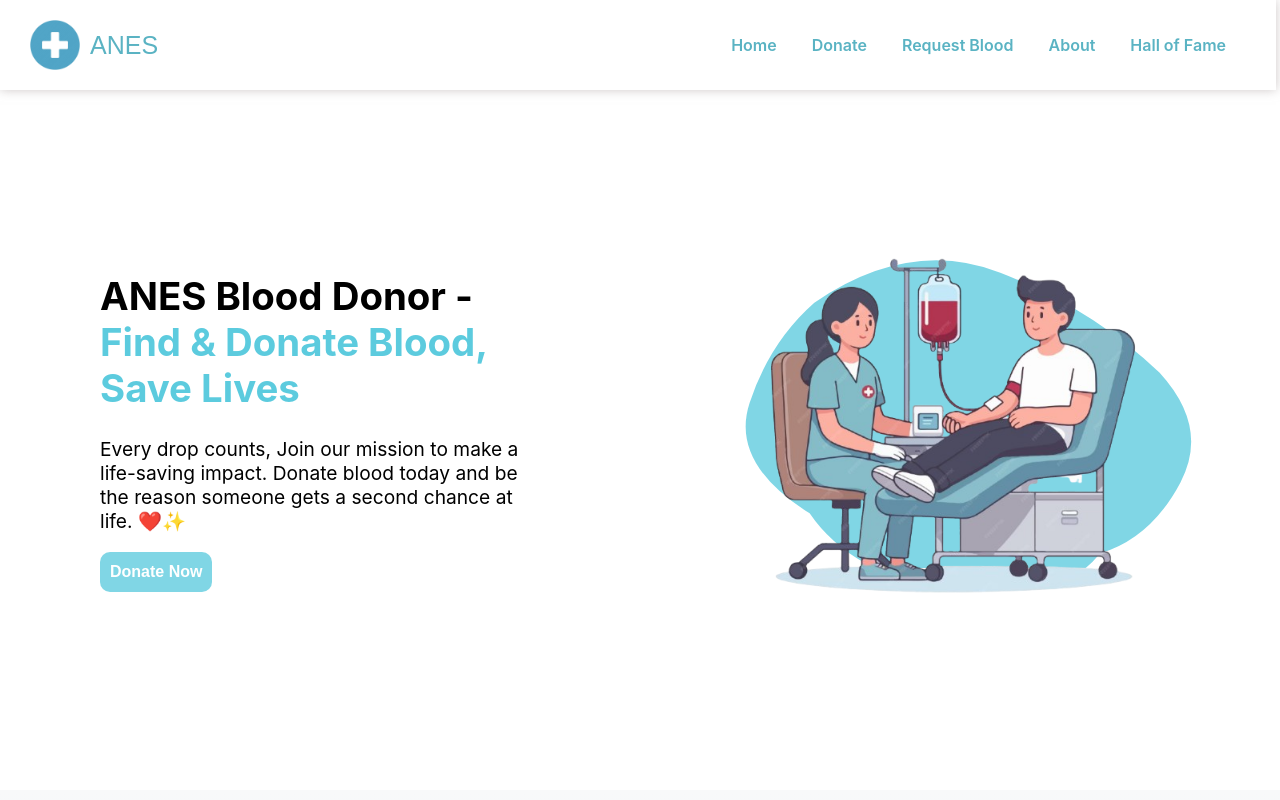
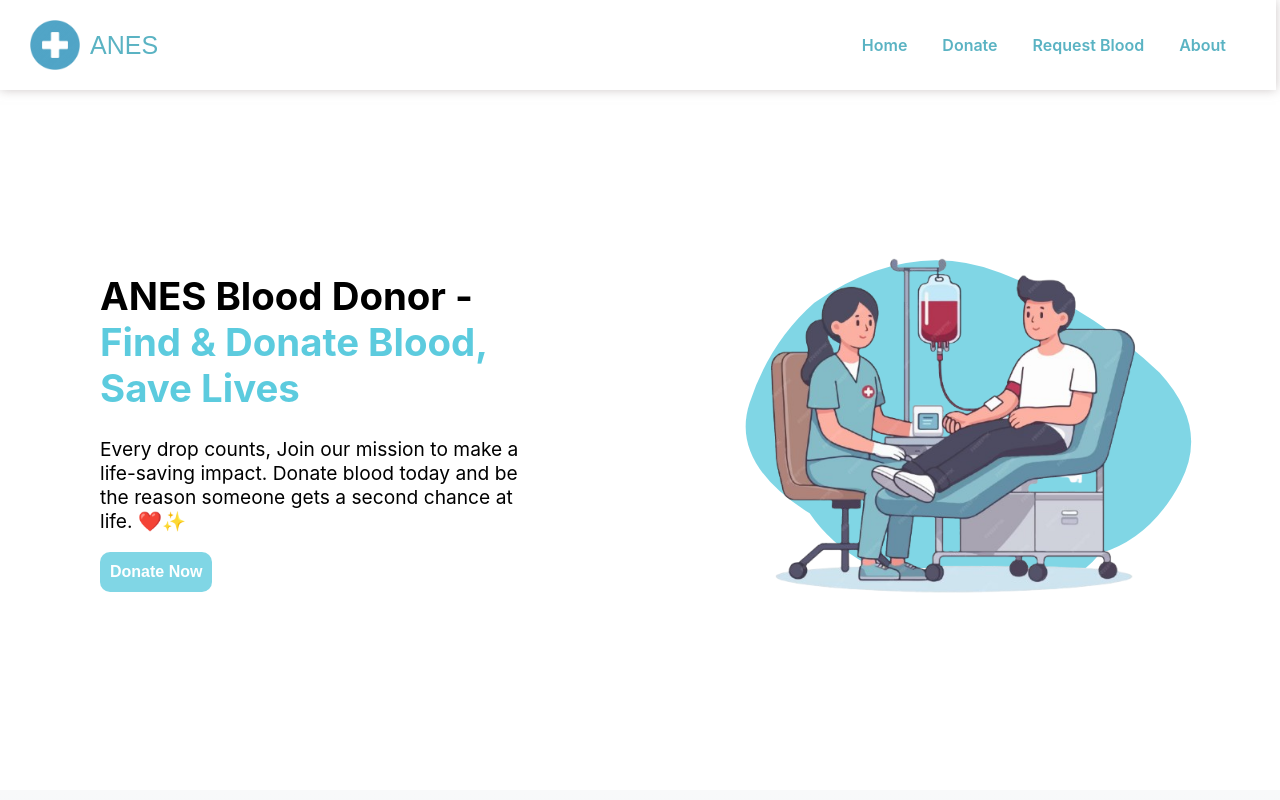
Before and after one commit to RVDhanushkumar/ANES-BloodDonor, a React (Create React App) app: page / in a window 1280 px wide. Shown: the top 800 px of the page. Built offline with nearby package versions, Linux system fonts and the light colour scheme.

Commit message:
commenting hall-of-fame

```diff
--- a/src/components/header.js
+++ b/src/components/header.js
@@ -20,7 +20,7 @@ export default function Header() {
                 <Link to="/register" className="sign-in" onClick={handleLinkClick}>Donate</Link>
                 <Link to="/getallData" onClick={handleLinkClick}>Request Blood</Link>
                 <Link to="/about" className="sign-in" onClick={handleLinkClick}>About</Link>
-                <Link to="/hall-of-fame" className="sign-in" onClick={handleLinkClick}>Hall of Fame</Link>
+                {/* <Link to="/hall-of-fame" className="sign-in" onClick={handleLinkClick}>Hall of Fame</Link> */}
             </div>
 
             <div className="extend">
```
